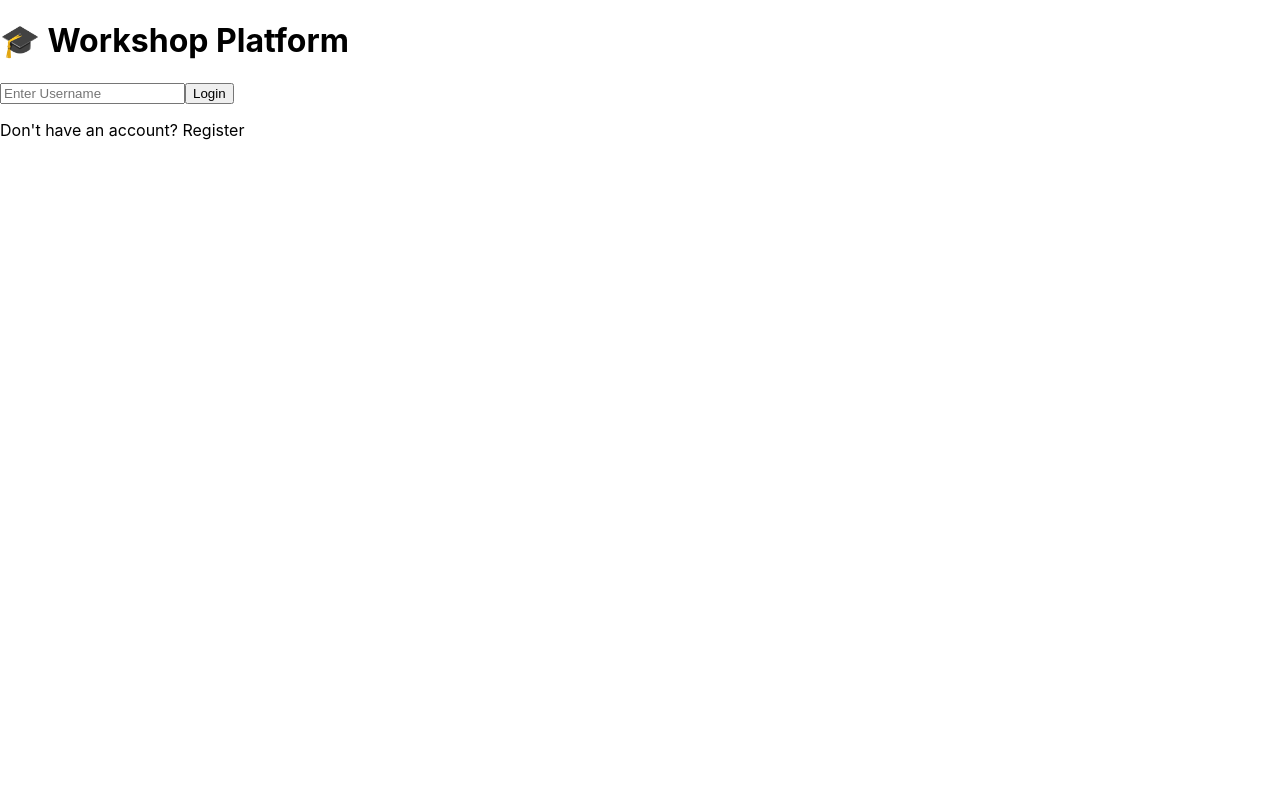
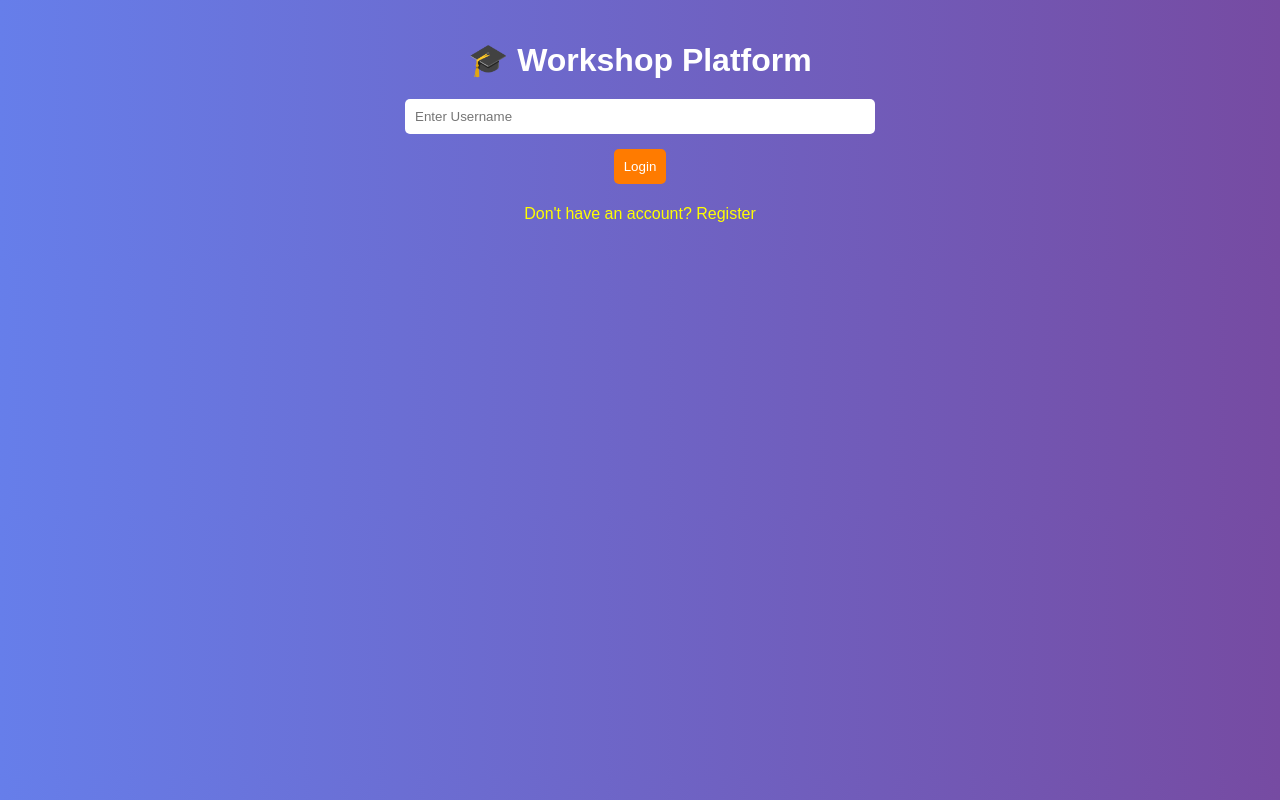
Before and after one commit to keerthisri338/workshop-frontend, a React (Create React App) app: page / in a window 1280 px wide. Built offline with nearby package versions, Linux system fonts and the light colour scheme.

Commit message:
Update App.css

```diff
--- a/src/App.css
+++ b/src/App.css
@@ -1,38 +1,71 @@
-.App {
-  text-align: center;
+body {
+  margin: 0;
+  font-family: Arial, sans-serif;
+  background: linear-gradient(to right, #667eea, #764ba2);
 }
 
-.App-logo {
-  height: 40vmin;
-  pointer-events: none;
-}
-
-@media (prefers-reduced-motion: no-preference) {
-  .App-logo {
-    animation: App-logo-spin infinite 20s linear;
-  }
-}
-
-.App-header {
-  background-color: #282c34;
-  min-height: 100vh;
-  display: flex;
-  flex-direction: column;
-  align-items: center;
-  justify-content: center;
-  font-size: calc(10px + 2vmin);
+.container {
+  max-width: 500px;
+  margin: auto;
+  padding: 20px;
+  text-align: center;
   color: white;
 }
 
-.App-link {
-  color: #61dafb;
+.dark {
+  background: #111;
+  color: white;
+  min-height: 100vh;
 }
 
-@keyframes App-logo-spin {
-  from {
-    transform: rotate(0deg);
-  }
-  to {
-    transform: rotate(360deg);
-  }
+h1, h2 {
+  margin-bottom: 20px;
 }
+
+input {
+  display: block;
+  width: 90%;
+  margin: 10px auto;
+  padding: 10px;
+  border-radius: 5px;
+  border: none;
+}
+
+button {
+  margin: 5px;
+  padding: 10px;
+  border: none;
+  border-radius: 5px;
+  background: #ff7b00;
+  color: white;
+  cursor: pointer;
+  transition: 0.3s;
+}
+
+button:hover {
+  background: #ff5500;
+}
+
+.nav {
+  display: flex;
+  flex-wrap: wrap;
+  justify-content: center;
+}
+
+.card {
+  background: white;
+  color: black;
+  padding: 15px;
+  margin: 10px 0;
+  border-radius: 10px;
+  text-align: left;
+}
+
+.card button {
+  margin-right: 5px;
+}
+
+.link {
+  cursor: pointer;
+  color: yellow;
+}
```
